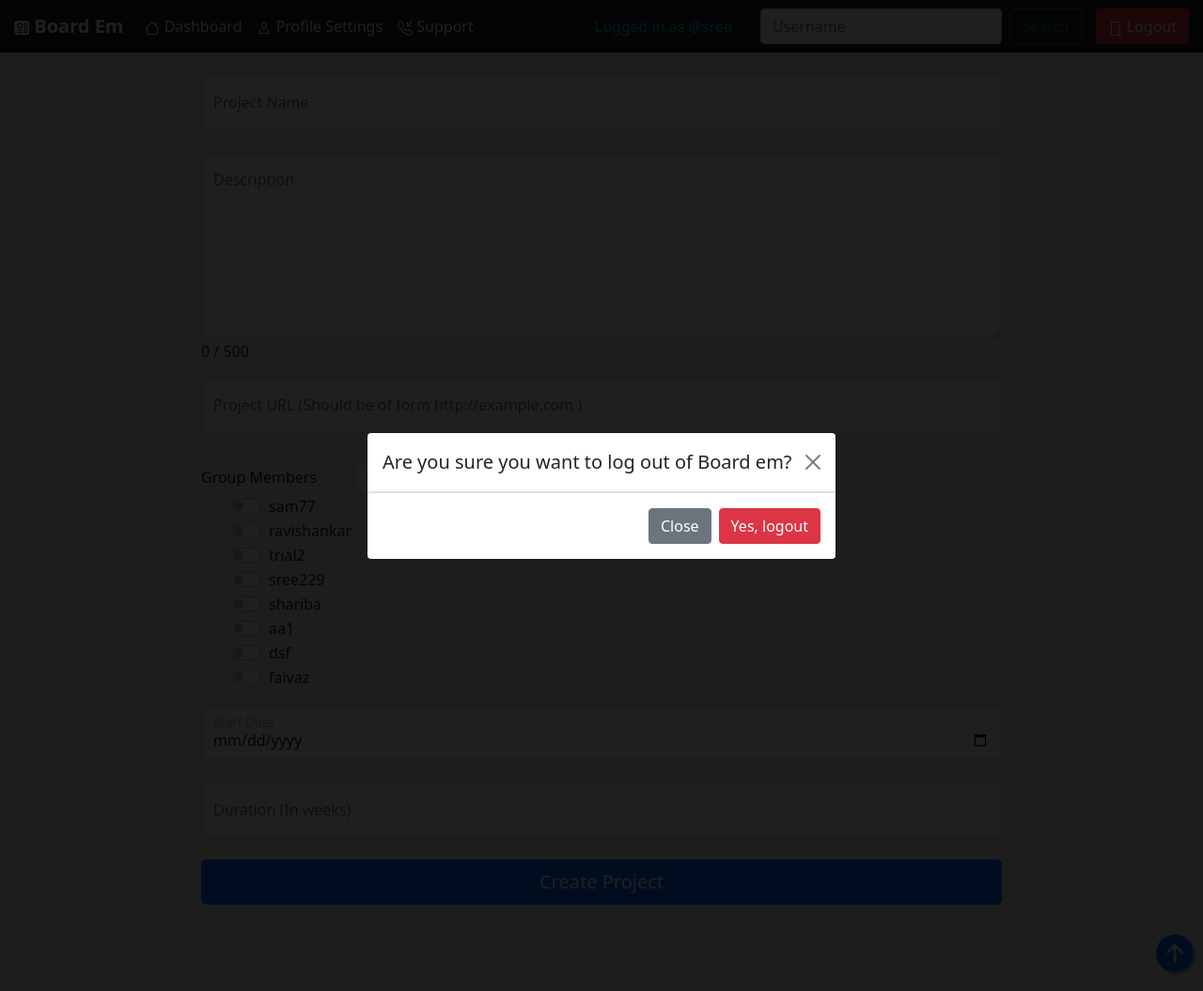
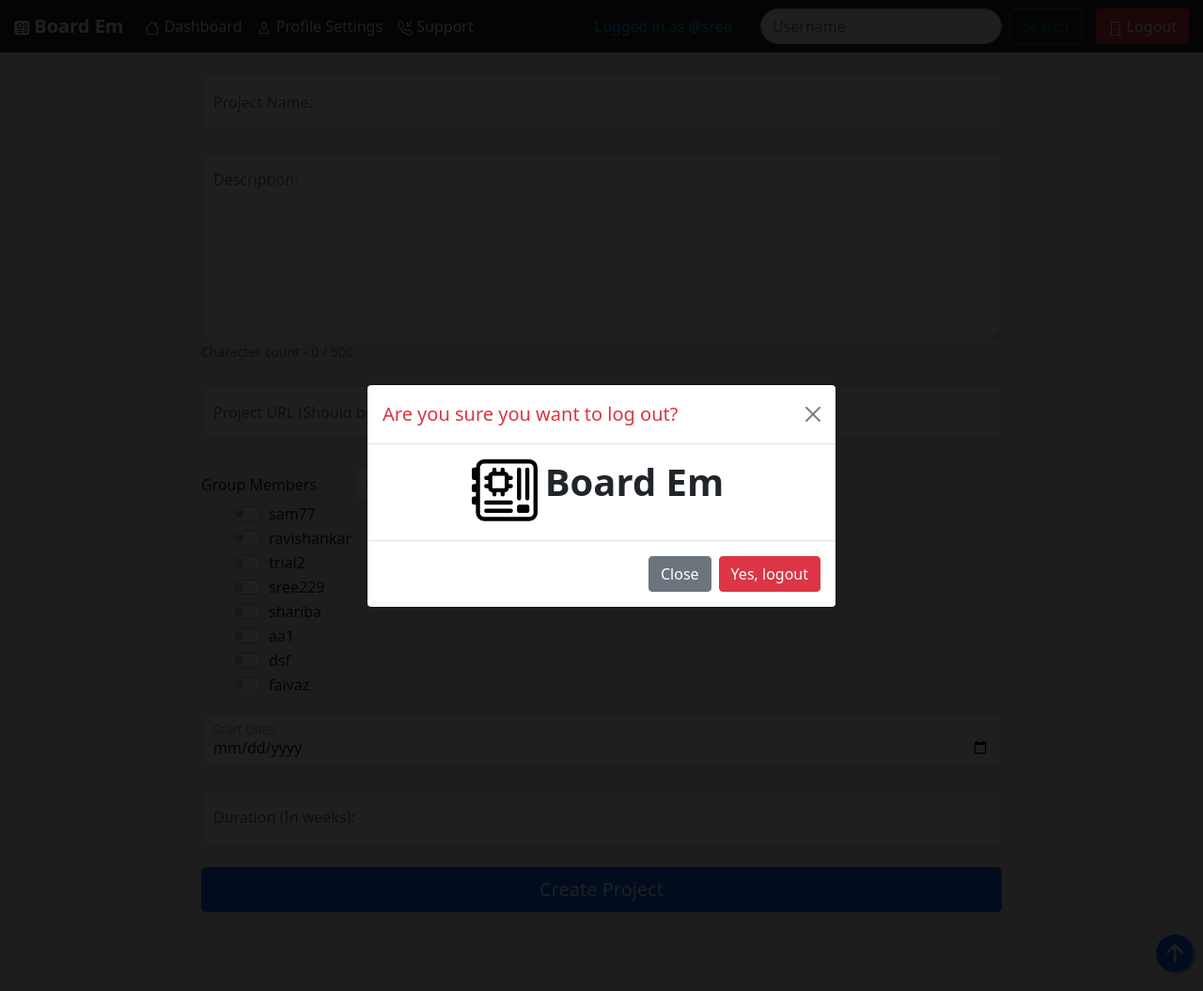
Before and after one commit to sreehari229/Board-em, a Django app: page /account/create_project/ in a window 1280 px wide, after a click on "Logout". Shown: the whole page at 94% size. Run offline with Django 4.2, Linux system fonts and the light colour scheme; a user stored in the database is signed in; data comes from the database, SQL or seed files in the repository; both versions use the stored data as it was after the commit; some libraries are stand-ins or nearby versions.

Commit message:
Minor style changes

```diff
--- a/TaskMan/Conveyance/urls.py
+++ b/TaskMan/Conveyance/urls.py
@@ -6,4 +6,5 @@ urlpatterns = [
     path('get-user/', views.get_logged_in_user),
     path('get-project-details/<str:project_id>/', views.get_project_details),
     path('get-tasks/<str:project_id>/', views.get_tasks),
+    path('create-task/', views.create_task),
 ]
--- a/TaskMan/static/Intendance/Scripts/TextCounter.js
+++ b/TaskMan/static/Intendance/Scripts/TextCounter.js
@@ -1,12 +1,13 @@
 console.log("Hello")
 let text_max = 500;
-$('#charCount').html('0 / ' + text_max );
+let initial_length = $('#countTextArea').val().length;
+$('#charCount').html(' Character count - ' + initial_length + ' / ' + text_max );
 $('#countTextArea').attr('maxLength', '500');
 
 $('#countTextArea').keyup(function() {
 let text_length = $('#countTextArea').val().length;
 let text_remaining = text_max - text_length;
 
-$('#charCount').html(text_length + ' / ' + text_max);
+$('#charCount').html(' Character count - ' + text_length + ' / ' + text_max);
 
 });
--- a/TaskMan/templates/Intendance/account_navbar.html
+++ b/TaskMan/templates/Intendance/account_navbar.html
@@ -1,3 +1,4 @@
+{% load static %}
 <nav class="navbar navbar-expand-lg navbar-dark bg-dark">
     <a style="margin-left:15px;margin-right:15px" class="navbar-brand" href="{% url 'acc-page' %}" >
       <svg xmlns="http://www.w3.org/2000/svg" width="16" height="16" fill="currentColor" class="bi bi-motherboard-fill" viewBox="0 0 16 16">
@@ -40,7 +41,7 @@
 
     <form class="d-flex" role="search" action="{% url 'search-user' %}" method="POST">
       {% csrf_token %}
-      <input class="form-control me-2" type="search" placeholder="Username" aria-label="Search" name="username" autocomplete="off">
+      <input class="form-control me-2" type="search" placeholder="Username" aria-label="Search" name="username" autocomplete="off" style="border-radius:25px;">
       <button class="btn btn-outline-success" type="submit">Search</button>
     </form>
 
@@ -61,8 +62,12 @@
   <div class="modal-dialog modal-dialog-centered">
     <div class="modal-content">
       <div class="modal-header">
-        <h1 class="modal-title fs-5" id="exampleModalLabel">Are you sure you want to log out of Board em?</h1>
+        <h1 class="modal-title fs-5 text-danger" id="exampleModalLabel">Are you sure you want to log out?</h1>
         <button type="button" class="btn-close" data-bs-dismiss="modal" aria-label="Close"></button>
+      </div>
+      <div class="modal-body d-flex justify-content-center">
+        <img src="{% static 'images/motherboard.svg' %}" width=70px height=70px>
+        <h1 class="mx-2"><b>Board Em</b></h1>
       </div>
       <div class="modal-footer">
         <button type="button" class="btn btn-secondary" data-bs-dismiss="modal">Close</button>
--- a/TaskMan/templates/Intendance/profile_page.html
+++ b/TaskMan/templates/Intendance/profile_page.html
@@ -113,7 +113,7 @@
                     </div>
                     <div class="col-sm-9">
                       <p class="text-muted mb-0">{% render_field p_form.bio class="form-control" placeholder="Bio" id="countTextArea" %}</p>
-                      <p id="charCount"></p>
+                      <small id="charCount" class="text-muted"></small>
                     </div>
                   </div>
                   <hr>
--- a/TaskMan/templates/Intendance/project_create.html
+++ b/TaskMan/templates/Intendance/project_create.html
@@ -9,17 +9,18 @@
     <br>
     <div class="form-floating">
       {% render_field form.name class="form-control" placeholder="Name" %}
-      <label for="floatingName" class="text-muted">Project Name</label>
+      <label for="floatingName" class="text-muted">Project Name:</label>
     </div>
     <br>
     <div class="form-floating">
         {% render_field form.description class="form-control" placeholder="Description" id="countTextArea" style="height:200px" %}
-        <label for="countTextArea" class="text-muted">Description</label>
-        <p id="charCount"></p>
+        <label for="countTextArea" class="text-muted">Description:</label>
+        <small id="charCount" class="text-muted"></small>
       </div>
+      <br>
       <div class="form-floating">
         {% render_field form.url class="form-control" placeholder="Project URL" %}
-        <label for="urlforproject" class="text-muted">Project URL (Should be of form http://example.com )</label>
+        <label for="urlforproject" class="text-muted">Project URL (Should be of form http://example.com ):</label>
       </div>
       <br>
       <div class="form-group">
@@ -44,12 +45,12 @@
       <br>
       <div class="form-floating">
         {% render_field form.start_date class="form-control" placeholder="Start Date" type="date" %}
-        <label for="startdate" class="text-muted">Start Date</label>
+        <label for="startdate" class="text-muted">Start Date:</label>
       </div>
       <br>
       <div class="form-floating">
         {% render_field form.duration class="form-control" placeholder="Duration" maxlength=500 %}
-        <label for="duration" class="text-muted">Duration (In weeks)</label>
+        <label for="duration" class="text-muted">Duration (In weeks):</label>
       </div>
 
       <br>
--- a/TaskMan/templates/Intendance/project_discussion.html
+++ b/TaskMan/templates/Intendance/project_discussion.html
@@ -14,7 +14,7 @@
 
                     <button type="submit" class="btn btn-success">Post message</button>
                 </div>
-                <p id="charCount"></p>
+                <small id="charCount" class="text-muted"></small>
             </form>
 
             <div class="rounded my-3" style="height:500px;padding:15px;overflow-y:auto">
--- a/TaskMan/templates/Intendance/support_sendmsg.html
+++ b/TaskMan/templates/Intendance/support_sendmsg.html
@@ -11,13 +11,13 @@
         <div class="col-md-12">
             <div class="form-floating">
                 <input type="text" class="form-control" id="floatingName" name="subject" placeholder="Your Name" maxlength="199" required>
-                <label for="floatingName">Subject</label>
+                <label for="floatingName">Subject:</label>
             </div>
         </div>
     <div class="col-12">
         <div class="form-floating">
             <textarea class="form-control" placeholder="Address" name="message" id="floatingTextarea" style="height:300px;" required></textarea>
-            <label for="floatingTextarea">Message</label>
+            <label for="floatingTextarea">Message:</label>
         </div>
     </div>
     <p class="text-danger">** Admin will receive messages and get back to you with a solution via the registered Email. Usually takes upto 2-3 days to resolve the issue. Please constantly check your email for further communications.</p>
--- a/TaskMan/templates/Intendance/task_CRUD.html
+++ b/TaskMan/templates/Intendance/task_CRUD.html
@@ -22,7 +22,7 @@
         <div class="input-group-text">Description</div>
       </div>
     {% render_field form.description class="form-control" id="countTextArea" %}
-    <p id="charCount"></p>
+    <small id="charCount" class="text-muted"></small>
     </div>
 
     <div class="my-3">
```
Also changed, not shown: TaskMan/Conveyance/views.py (+11 -0 lines), TaskMan/templates/Intendance/leave_project.html (+5 -4 lines), TaskMan/templates/Intendance/project_update.html (+7 -8 lines), TaskMan/db.sqlite3.
